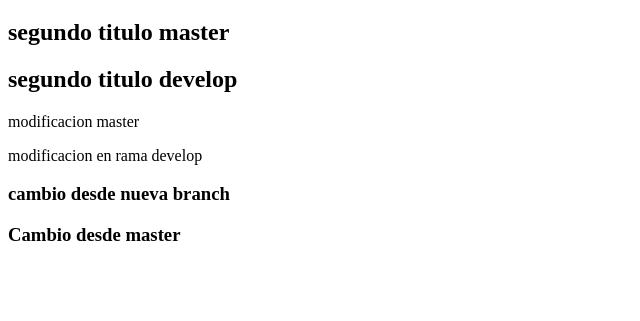
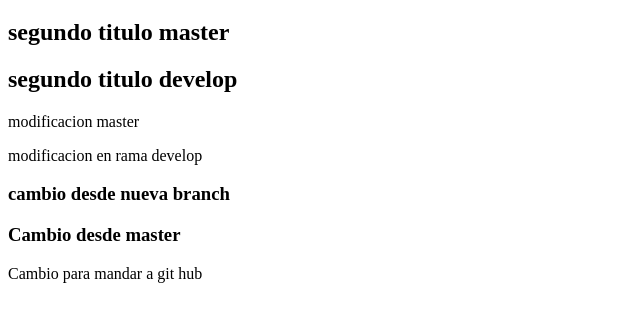
Before and after one commit to leongab08/test-git, a plain HTML site: page index.html in a window 1280 px wide. Shown: the part 87-408 px from the top of the page, without its empty margins (0-640 px from the left). Drawn offline with Linux system fonts and the light colour scheme.

Commit message:
cambio para mandar a git hub

```diff
--- a/index.html
+++ b/index.html
@@ -17,5 +17,7 @@
     <h3>cambio desde nueva branch</h3>
 
     <h3>Cambio desde master</h3>
+
+    <p>Cambio para mandar a git hub</p>
 </body>
 </html>
```
